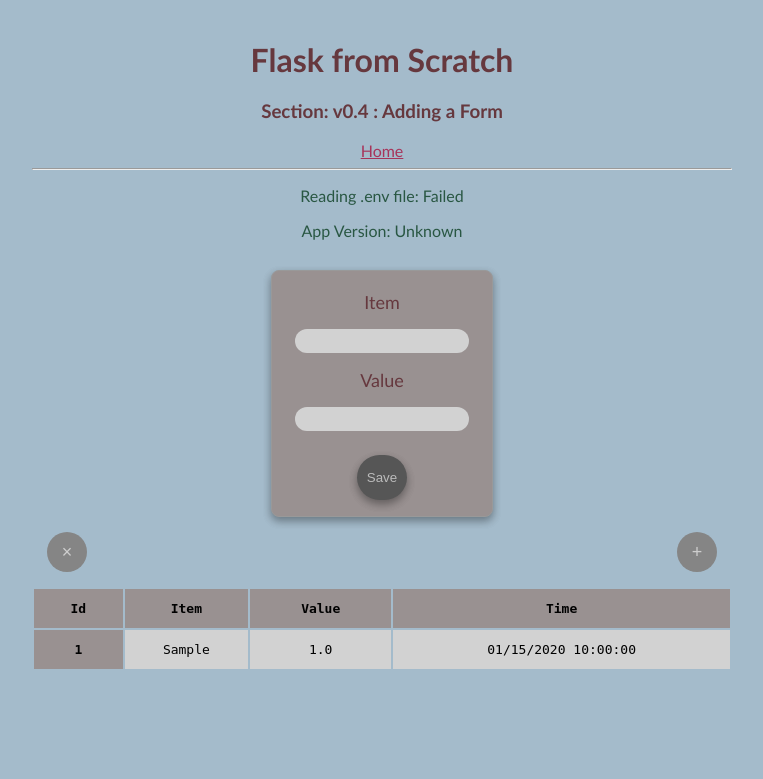
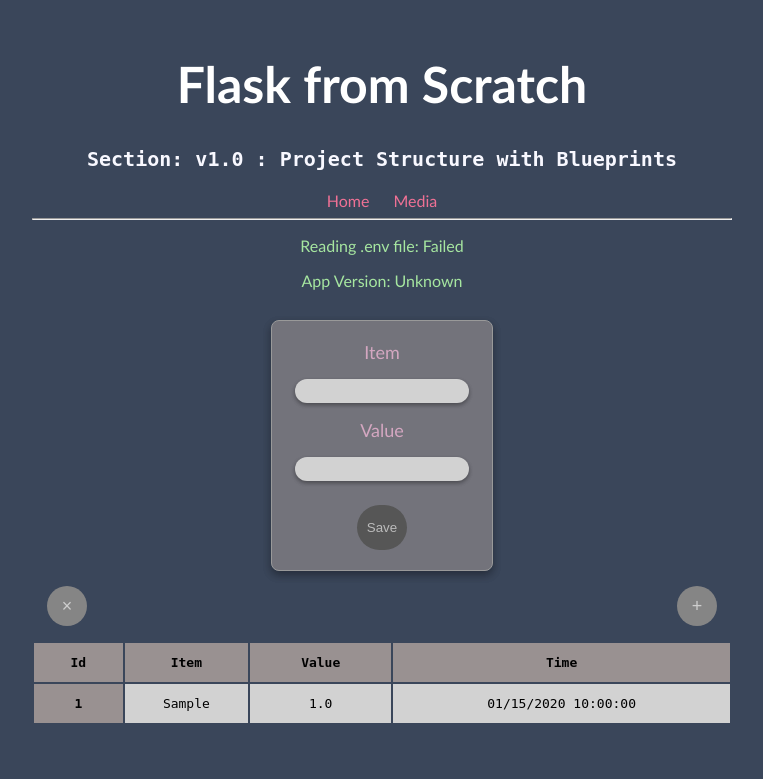
Before and after one commit to hmullermail/flask_from_scratch, a Flask app: page / in a window 1280 px wide. Shown: the top 779 px of the page, without its empty margins (258-1021 px from the left). Run offline with Flask 2, Linux system fonts and the light colour scheme; tables that the repository leaves empty hold one stand-in row (values such as "Sample post"); some libraries are stand-ins or nearby versions.

Commit message:
v1.0 : Project Structure with Blueprints

```diff
--- a/app/__init__.py
+++ b/app/__init__.py
@@ -1,11 +1,26 @@
-from flask import Flask
+from flask import Flask, current_app
 from config import Config
 from flask_sqlalchemy import SQLAlchemy
 from flask_migrate import Migrate
 
-app = Flask(__name__)
-app.config.from_object(Config)
-db = SQLAlchemy(app)
-migrate = Migrate(app, db)
+db = SQLAlchemy()
+migrate = Migrate()
 
-from app import routes, models
+
+def create_app(config_class=Config):
+    app = Flask(__name__)
+    app.config.from_object(config_class)
+
+
+    with app.app_context():
+
+        db.init_app(app)
+        migrate.init_app(app, db)
+
+        from app.main import bp as main_bp
+        app.register_blueprint(main_bp)
+
+        return app
+
+
+from app import models
--- /dev/null
+++ b/app/main/__init__.py
@@ -0,0 +1,5 @@
+from flask import Blueprint
+
+bp = Blueprint('main', __name__)
+
+from app.main import routes
--- a/app/routes.py
+++ b/app/main/routes.py
@@ -1,23 +1,24 @@
-from flask import render_template, redirect, url_for, request
+from flask import current_app, render_template, redirect, url_for, request
 import random, logging
-from app import app
+
 from app import db
+from app.main import bp
 from app.models import *
-from app.forms import MyTable_Form
+from app.main.forms import MyTable_Form
 
 logging.basicConfig(level=logging.DEBUG, format='(%(threadName)-9s) %(message)s',)
 
-@app.route('/')
-@app.route('/index', methods=['GET', 'POST'])
+@bp.route('/')
+@bp.route('/index', methods=['GET', 'POST'])
 def index():
 
     mytableform = MyTable_Form()
 
     templateData = {
         'title' : 'Flask from Scratch',
-        'section' : 'v0.4 : Adding a Form',
-        'loc_var_01' : app.config['LOC_VAR_01'],
-        'app_version' : app.config['APP_VERSION'],
+        'section' : 'v1.0 : Project Structure with Blueprints',
+        'loc_var_01' : current_app.config['LOC_VAR_01'],
+        'app_version' : current_app.config['APP_VERSION'],
         'mytable_rows' : MyTable.query.all(),
         'form' : mytableform
     }
@@ -56,3 +57,15 @@ def index():
         return render_template('index_mytable.html', **templateData)
 
     return render_template('index.html', **templateData)
+
+@bp.route('/media', methods=['GET', 'POST'])
+def media():
+
+    templateData = {
+        'title' : 'Another Page Style',
+        'section' : 'v1.0 : Project Structure with Blueprints',
+        'loc_var_01' : current_app.config['LOC_VAR_01'],
+        'app_version' : current_app.config['APP_VERSION']
+    }
+
+    return render_template('media.html', **templateData)
--- /dev/null
+++ b/app/static/css/project.css
@@ -0,0 +1,178 @@
+html, body {
+    scroll-behavior: smooth;
+    margin: 20px;
+    font-family: "Trebuchet MS", Arial, Helvetica, sans-serif;
+    background: #3a465a;
+}
+
+h1 {
+    font-style: groove;
+    font-size:  50px;
+    color: white;
+}
+
+h3 {
+    font-family: monospace;
+    font-size: 20px;
+    color: ghostwhite;
+}
+
+a {
+    color: #ef7195;
+    text-decoration: none;
+    margin: 0px 10px;
+}
+
+p {
+    color: #a6e6a0ff;
+}
+
+label {
+    color: #d4a7c1;
+    font-size: 18px;
+
+
+}
+
+
+/*************************************************************/
+/*                    Styling the tables                     */
+/*************************************************************/
+
+table {
+    /*border-collapse: collapse;*/
+    font-family: monospace;
+    text-align: center;
+    width: 100%;
+}
+
+thead {
+    /*background-color: #f2a2a2;*/
+}
+
+tbody{
+    background-color: #d2d2d2;
+}
+
+td, th {
+    /*border: 0px solid #ccc;*/
+}
+
+th {
+    padding: 12px;
+    text-align: center;
+    background-color: #999191;  /* Head color */
+}
+
+td {
+    cursor: pointer;
+}
+
+tr:nth-child(even) {background-color: #e5e5e5;} /* Even rows color */
+
+
+tr:hover {background-color: #bdd;} /* Hover color */
+
+
+#MyPage {
+    margin: auto;
+    max-width: 700px;
+    text-align: center;
+    scroll-behavior: auto;
+}
+
+#MyForm {
+    background-color: #99919199;
+    padding: 20px 10px 20px 10px;
+    /*margin-top: 30px;*/
+    margin: 30px auto 0px auto;
+    max-width: 200px;
+    text-align: center;
+    border: 1px solid #999;
+    border-style: groove;
+    border-radius: 8px;
+    box-shadow: 0 4px 8px 0 rgba(0, 0, 0, 0.2), 0 4px 8px 0 rgba(0, 0, 0, 0.19);
+}
+
+/*************************************************************/
+/*                        The forms                          */
+/*************************************************************/
+
+button#submit {
+    background-color: #565656;
+    color: #FFFFFF99;
+    padding: 15px 10px;
+    margin-top: 8px;
+    border: none;
+    border-radius: 30px;
+}
+
+button#submit:hover {
+    background-color: #77a7cc;
+    color: #555;
+    text-decoration: none;
+    cursor: pointer;
+    transition: 0.3s;
+}
+
+input {
+    background-color: #d2d2d2;
+    text-align: center;
+    font-family: "Trebuchet MS", Arial, Helvetica, sans-serif;
+    color: #1a3a1a;
+    padding: 4px;
+    border-style: none;
+    border-radius: 20px;
+    box-shadow: 0 2px 4px 0 rgba(0, 0, 0, 0.2), 0 2px 4px 0 rgba(0, 0, 0, 0.19);
+}
+
+input:focus, textarea:focus {
+    background-color: #d2d2d2;
+    outline      : none;
+}
+
+input.invalid {
+    background-color: #ffdddd;
+}
+
+textarea#note {
+    position: relative;
+    top: 20px;
+    width: 100%;
+    height: 100px;
+    max-width: 100%;
+    /*background-color: #09090909;*/
+    color: #bfcfbf;
+    margin-bottom: 20px;
+    background: none;
+    border: none;
+    /*padding: 20px;*/
+    resize: none;
+    overflow: auto;
+}
+
+/*************************************************************/
+/*                      The Buttons                          */
+/*************************************************************/
+
+.my_btn {
+    position: relative;
+    /*float: right;*/
+    margin: 15px;
+    width: 40px;
+    height: 40px;
+    font-size: 18px;
+    border: none;
+    outline: none;
+    background-color: #858585;
+    color: #FFFFFF99;
+    border-radius: 20px;
+}
+
+.my_btn:hover {
+    background-color: #77a7cc;
+    color: #555;
+    text-decoration: none;
+    cursor: pointer;
+    transition: 0.3s;
+}
--- /dev/null
+++ b/app/templates/base.html
@@ -0,0 +1,41 @@
+<!DOCTYPE html>
+
+<html lang="en">
+<head>
+
+    <meta charset="utf-8">
+    <meta http-equiv="X-UA-Compatible" content="IE=edge,chrome=1">
+    <meta name="viewport" content="width=device-width, initial-scale=1 maximum-scale=1.0, user-scalable=no">
+
+    <link rel="stylesheet" media="screen" href="{{url_for('static', filename='css/project.css')}}">
+
+    <script src="//ajax.googleapis.com/ajax/libs/jquery/1.9.1/jquery.min.js"></script>
+
+    <title>
+        {% if title %}
+            {{ title }}
+        {% else %}
+            Title Not Set
+        {% endif %}
+    </title>
+
+    {% block head %}
+    {% endblock %}
+
+</head>
+
+<body>
+
+    {% block navbar %}
+    {% endblock %}
+
+    {% block content %}
+    {% endblock %}
+
+    {% block scripts %}
+    <script>
+    </script>
+    {% endblock %}
+
+</body>
+</html>
--- a/app/templates/index.html
+++ b/app/templates/index.html
@@ -1,194 +1,18 @@
-<html>
-    <script src="//ajax.googleapis.com/ajax/libs/jquery/1.9.1/jquery.min.js"></script>
-    <head>
-        <title>
-          {% if title %}
-            {{ title }}
-          {% else %}
-            Title Not Set
-          {% endif %}
-        </title>
+{% extends "base.html" %}
 
+{% block head %}
 <style>
-        html, body {
-            scroll-behavior: smooth;
-            margin: 20px;
-            font-family: "Trebuchet MS", Arial, Helvetica, sans-serif;
-            background: #a4bbcbff;
-        }
-
-        h1, h3 {
-            color: #66383e;
-        }
-
-        a {
-            color: #a7345a;
-        }
-
-        p {
-            color: #295743;
-        }
-
-        label {
-            color: #66383e;
-            /*font-family: monospace;*/
-            font-size: 18px;
-        }
-
-
-/*************************************************************/
-/*                    Styling the tables                     */
-/*************************************************************/
-
-        table {
-            /*border-collapse: collapse;*/
-            font-family: monospace;
-            text-align: center;
-            width: 100%;
-        }
-
-        thead {
-            /*background-color: #f2a2a2;*/
-        }
-
-        tbody{
-            background-color: #d2d2d2;
-        }
-
-        td, th {
-            /*border: 0px solid #ccc;*/
-        }
-
-        th {
-            padding: 12px;
-            text-align: center;
-            background-color: #999191;  /* Head color */
-        }
-
-        td {
-            cursor: pointer;
-        }
-
-        tr:nth-child(even) {background-color: #e5e5e5;} /* Even rows color */
-
-
-        tr:hover {background-color: #bdd;} /* Hover color */
-
-
-        #MyPage {
-            margin: auto;
-            max-width: 700px;
-            text-align: center;
-            scroll-behavior: auto;
-        }
-
-        #MyForm {
-            background-color: #999191;
-            padding: 20px 10px 0px 10px;
-            /*margin-top: 30px;*/
-            margin: 30px auto 0px auto;
-            max-width: 200px;
-            text-align: center;
-            border: 1px solid #999;
-            border-style: groove;
-            border-radius: 8px;
-            box-shadow: 0 4px 8px 0 rgba(0, 0, 0, 0.2), 0 4px 8px 0 rgba(0, 0, 0, 0.19);
-        }
-
-/*************************************************************/
-/*                        The forms                          */
-/*************************************************************/
-
-/* Mark input boxes that gets an error on validation: */
-input.invalid {
-    background-color: #ffdddd;
-}
-
-button#submit {
-    background-color: #565656;
-    color: #FFFFFF99;
-    padding: 15px 10px;
-    margin-top: 8px;
-    border: none;
-    border-radius: 30px;
-    box-shadow: 0 4px 8px 0 rgba(0, 0, 0, 0.2), 0 4px 8px 0 rgba(0, 0, 0, 0.19);
-
-}
-
-button#submit:hover {
-    background-color: #77a7cc;
-    color: #555;
-    text-decoration: none;
-    cursor: pointer;
-    transition: 0.3s;
-}
-
-input {
-    background-color: #d2d2d2;
-    text-align: center;
-    font-family: "Trebuchet MS", Arial, Helvetica, sans-serif;
-    color: #1a3a1a;
-    padding: 4px;
-    border-style: none;
-    border-radius: 20px;
-}
-
-input:focus, textarea:focus {
-    background-color: #d2d2d2;
-    outline      : none;
-}
-
-textarea#note {
-    position: relative;
-    top: 20px;
-    width: 100%;
-    height: 100px;
-    max-width: 100%;
-    /*background-color: #09090909;*/
-    color: #bfcfbf;
-    margin-bottom: 20px;
-    background: none;
-    border: none;
-    /*padding: 20px;*/
-    resize: none;
-    overflow: auto;
-}
-
-/*************************************************************/
-/*                      The Buttons                          */
-/*************************************************************/
-
-        .my_btn {
-            position: relative;
-            /*float: right;*/
-            margin: 15px;
-            width: 40px;
-            height: 40px;
-            font-size: 18px;
-            border: none;
-            outline: none;
-            background-color: #858585;
-            color: #FFFFFF99;
-            border-radius: 20px;
-        }
-
-        .my_btn:hover {
-            background-color: #77a7cc;
-            color: #555;
-            text-decoration: none;
-            cursor: pointer;
-            transition: 0.3s;
-        }
 
 </style>
+{% endblock %}
 
-    </head>
+{% block content %}
 
-    <body>
 <div  id=MyPage>
     <h1>{{ title }}</h1>
     <h3> Section: {{ section }}</h3>
-            <a href="{{ url_for('index') }}">Home</a>
+    <a href="{{ url_for('main.index') }}">Home</a>
+    <a href="{{ url_for('main.media') }}">Media</a>
     <hr>
     <p> Reading .env file: {{ loc_var_01 }} </p>
     <p> App Version: {{ app_version }} </p>
@@ -237,6 +61,7 @@ textarea#note {
     </div>
 
 </div>
+
 <script>
 
 $('#submit_form').on('submit', function(e){
@@ -290,6 +115,4 @@ textarea#note {
 
 </script>
 
-    </body>
-
-</html>
+{% endblock %}
--- a/project.py
+++ b/project.py
@@ -1 +1,3 @@
-from app import app
+from app import create_app, db
+
+app = create_app()
```
Also changed, not shown: app/templates/media.html (added, +25 -0 lines), README.md, app/main/forms.py (renamed from app/forms.py). Lines whose indentation alone changed are shown as unchanged.
